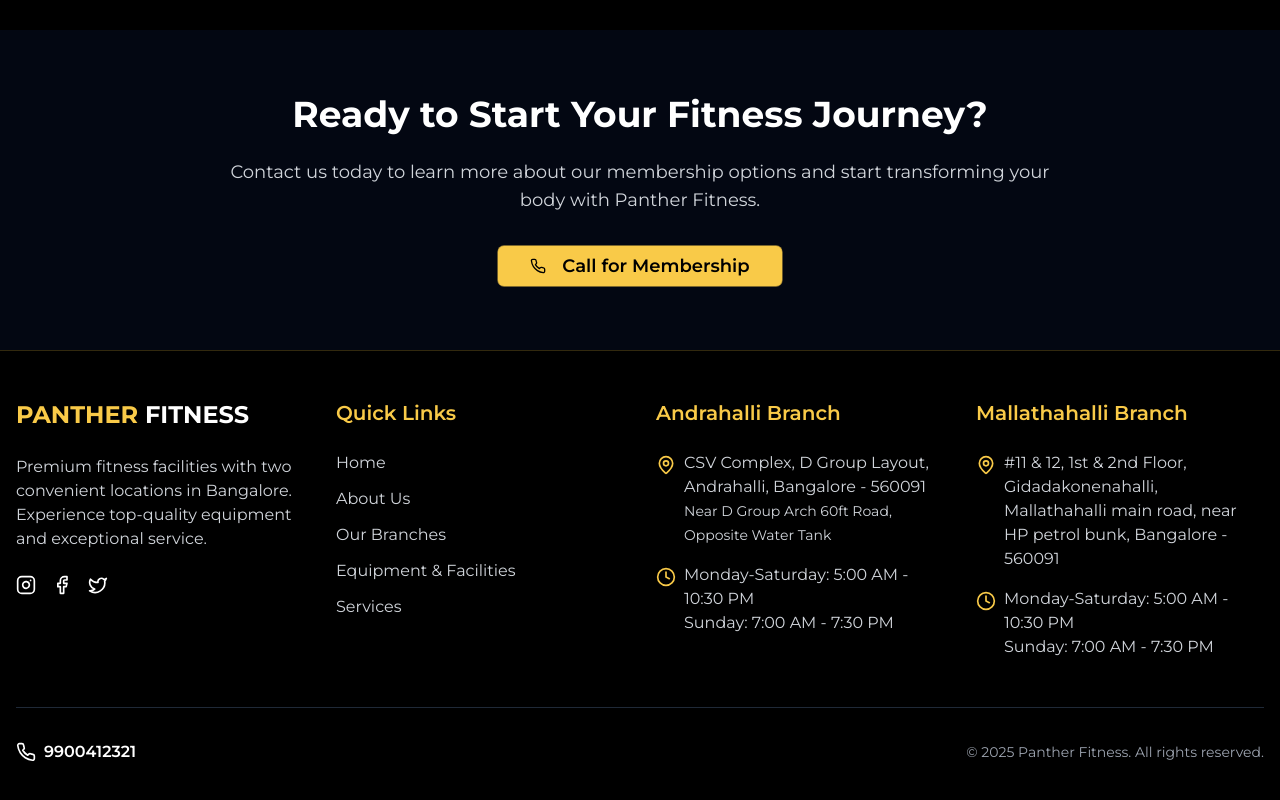
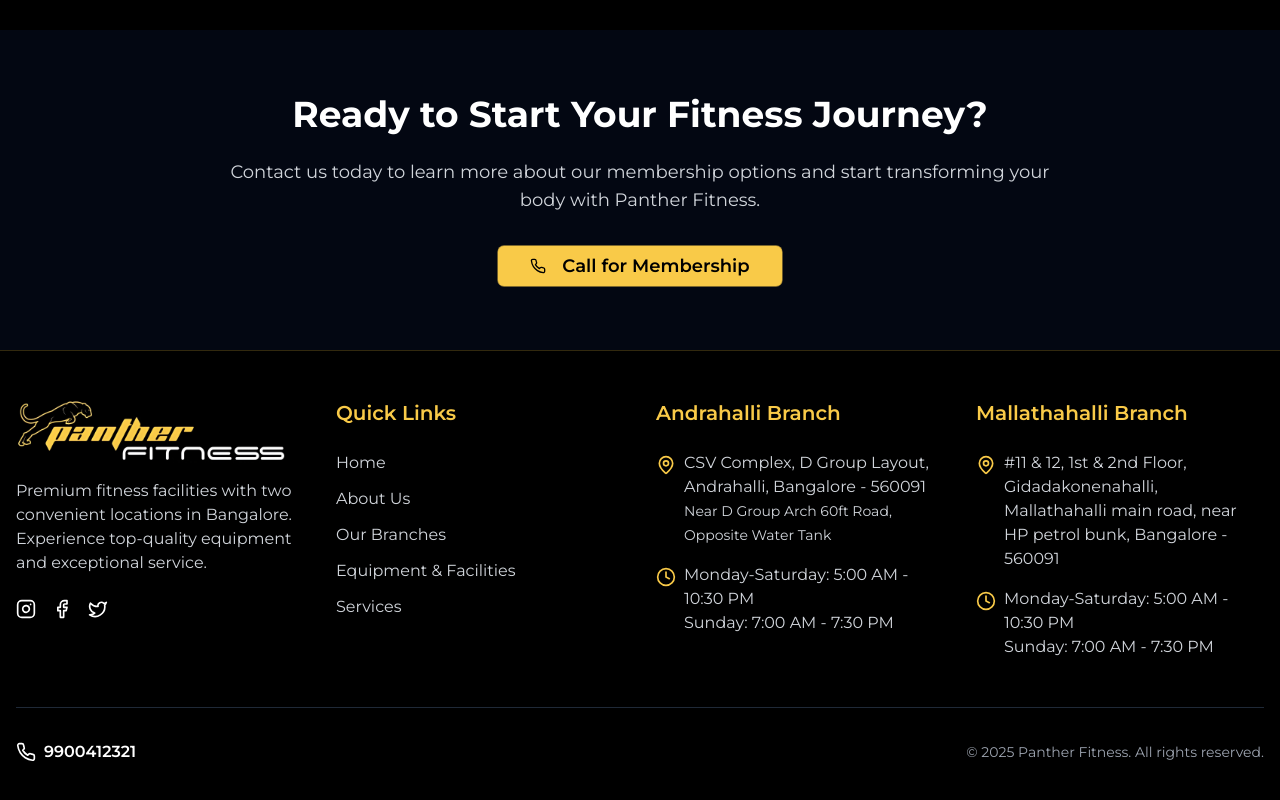
Before and after one commit to jayanntth/pantherfitness, a React (Vite) app: page / in a window 1280 px wide. Shown: the part 2431-3231 px from the top of the page. Built offline with nearby package versions, Linux system fonts and the light colour scheme.

Commit message:
Replace footer logo
Replace the old logo in the footer with the new logo.

```diff
--- a/src/components/Footer.tsx
+++ b/src/components/Footer.tsx
@@ -1,4 +1,3 @@
-
 import { Link } from 'react-router-dom';
 import { Phone, MapPin, Clock, Instagram, Facebook, Twitter } from 'lucide-react';
 
@@ -8,9 +7,11 @@ const Footer = () => {
       <div className="container mx-auto px-4 py-12">
         <div className="grid grid-cols-1 md:grid-cols-2 lg:grid-cols-4 gap-8">
           <div>
-            <h3 className="text-2xl font-bold mb-6">
-              <span className="text-panther-gold">PANTHER</span> FITNESS
-            </h3>
+            <img
+              src="/lovable-uploads/28bc6d47-8f2d-4667-be16-77d9b9b327bf.png"
+              alt="Panther Fitness Logo"
+              className="h-16 w-auto mb-4"
+            />
             <p className="text-gray-300 mb-4">
               Premium fitness facilities with two convenient locations in Bangalore.
               Experience top-quality equipment and exceptional service.
--- a/src/components/Header.tsx
+++ b/src/components/Header.tsx
@@ -30,7 +30,7 @@ const Header = () => {
           <img
             src="/lovable-uploads/28bc6d47-8f2d-4667-be16-77d9b9b327bf.png"
             alt="Panther Fitness Logo"
-            className="h-12 w-auto"
+            className="h-16 w-auto"
           />
         </Link>
 
```
